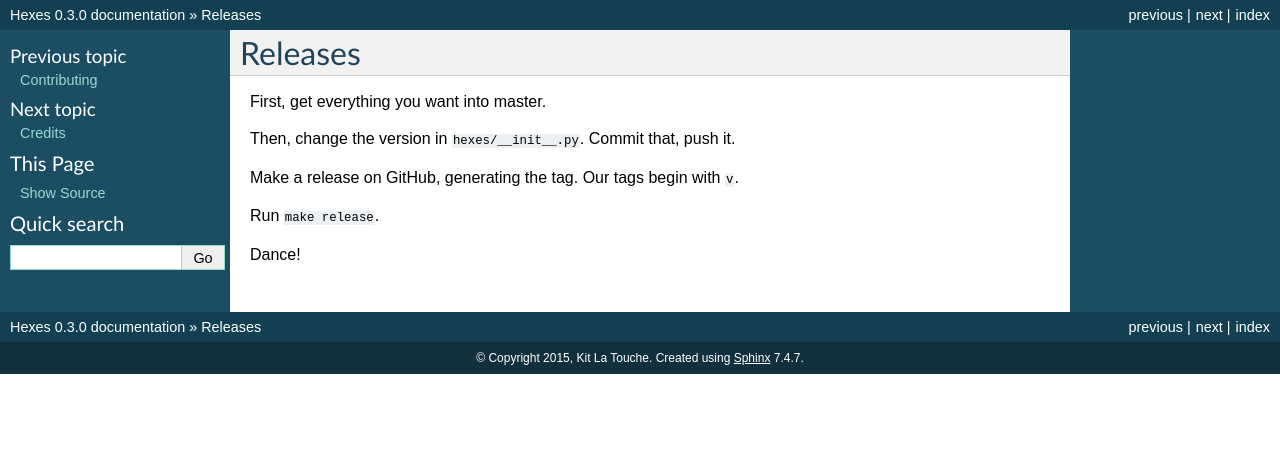
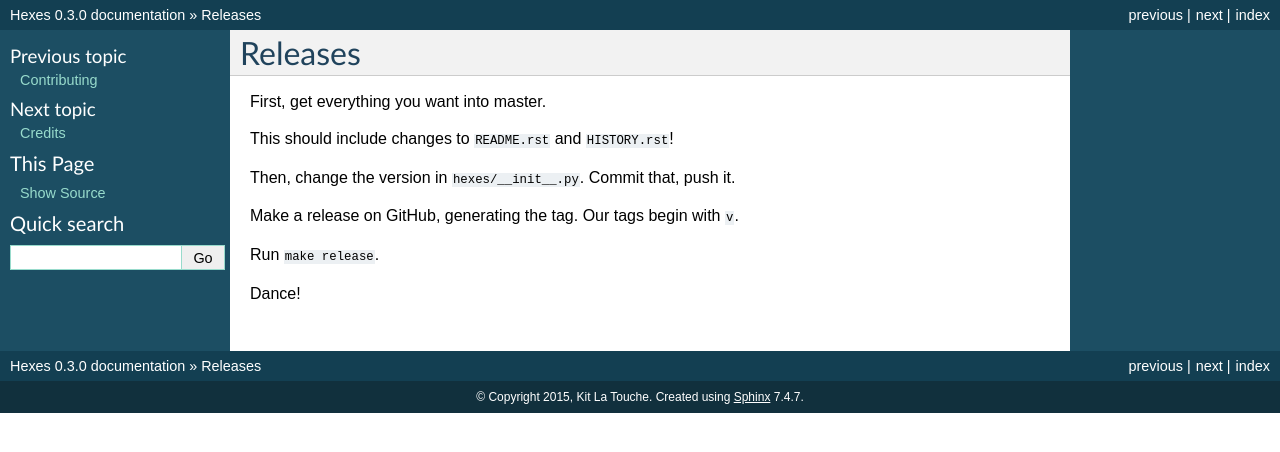
Before and after one commit to wlonk/hexes, a Sphinx documentation site: the page built from docs/releases.rst, in a window 1280 px wide. Shown: the top 452 px of the page. Built offline with Sphinx 7.4.7, drawn with Linux system fonts in a browser that asks for light colours.

Commit message:
Adds more release process notes

```diff
--- a/docs/releases.rst
+++ b/docs/releases.rst
@@ -3,6 +3,8 @@ Releases
 ========
 
 First, get everything you want into master.
+
+This should include changes to ``README.rst`` and ``HISTORY.rst``!
 
 Then, change the version in ``hexes/__init__.py``. Commit that, push it.
 
```
